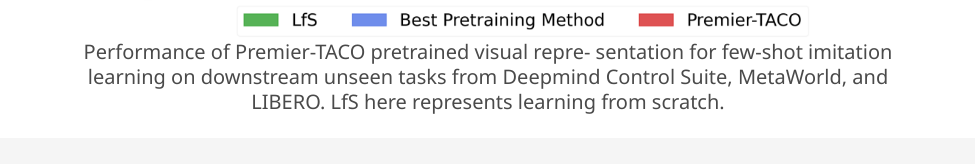
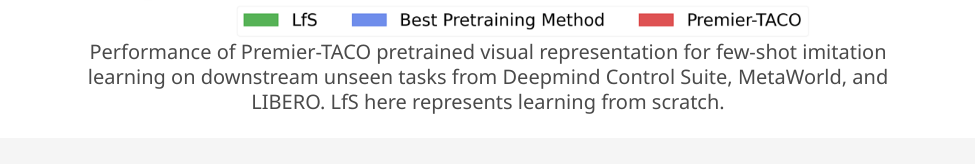
Before and after one commit to PremierTACO/PremierTACO.github.io, a plain HTML site: page index.html in a window 1280 px wide. Shown: the part 1099-1263 px from the top of the page, without its empty margins (152-1127 px from the left). Drawn offline with nearby package versions, Linux system fonts and the light colour scheme; some icons are missing; a web font is replaced by a local one.

Commit message:
Update index.html

```diff
--- a/index.html
+++ b/index.html
@@ -173,7 +173,7 @@
         <!-- Caption with constrained width -->
         <div style="max-width: 850px; margin: auto;"> <!-- Adjust max-width as needed -->
           <h2 class="subtitle has-text-centered">
-            Performance of Premier-TACO pretrained visual repre- sentation for few-shot imitation learning on downstream unseen tasks from Deepmind Control Suite, MetaWorld, and LIBERO. LfS here represents learning from scratch.
+            Performance of Premier-TACO pretrained visual representation for few-shot imitation learning on downstream unseen tasks from Deepmind Control Suite, MetaWorld, and LIBERO. LfS here represents learning from scratch.
           </h2>
         </div>
       </div>
```
